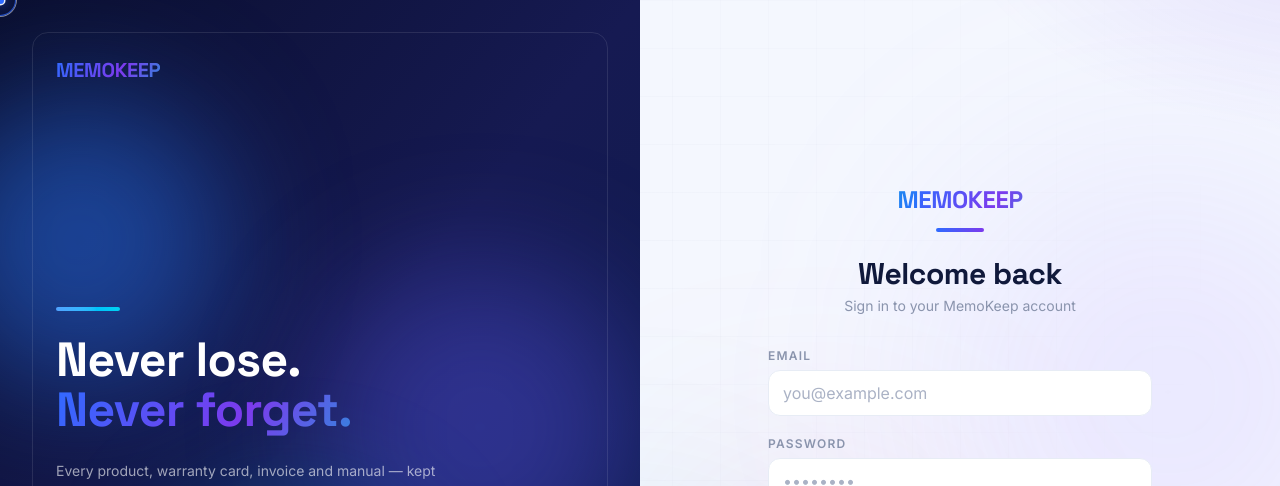
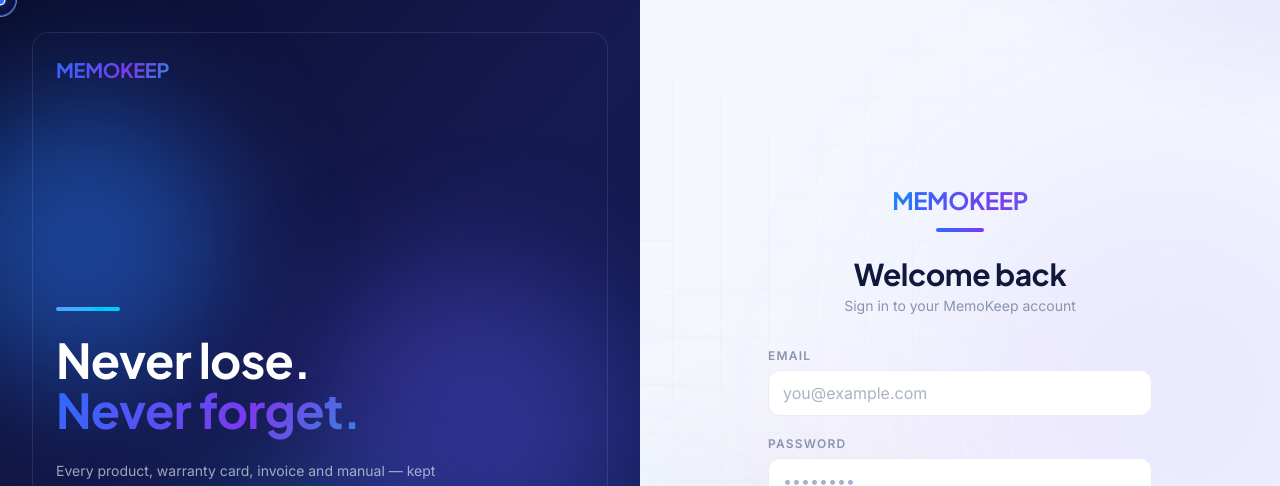
Before and after one commit to hiteshshee/memokeep, a React (Vite) app in the folder frontend/: page /login in a window 1280 px wide. Shown: the top 486 px of the page. Built offline with nearby package versions, Linux system fonts and the light colour scheme; no server answers.

Commit message:
style: switch heading font to Plus Jakarta Sans

```diff
--- a/frontend/index.html
+++ b/frontend/index.html
@@ -8,7 +8,7 @@
     <link rel="preconnect" href="https://fonts.googleapis.com" />
     <link rel="preconnect" href="https://fonts.gstatic.com" crossorigin />
     <link
-      href="https://fonts.googleapis.com/css2?family=Space+Grotesk:wght@500;600;700&family=Inter:wght@400;500;600;700&display=swap"
+      href="https://fonts.googleapis.com/css2?family=Plus+Jakarta+Sans:wght@500;600;700;800&family=Inter:wght@400;500;600;700&display=swap"
       rel="stylesheet"
     />
     <title>MemoKeep — Never Lose. Never Forget.</title>
--- a/frontend/src/index.css
+++ b/frontend/src/index.css
@@ -9,7 +9,7 @@
    Soft shadows · 20px radius · magnetic buttons · scroll reveals
    =================================================================== */
 @theme {
-  --font-display: 'Space Grotesk', ui-sans-serif, system-ui, sans-serif;
+  --font-display: 'Plus Jakarta Sans', ui-sans-serif, system-ui, sans-serif;
   --font-sans: 'Inter', ui-sans-serif, system-ui, -apple-system, 'Segoe UI', Roboto, sans-serif;
 
   /* Surfaces — light defaults */
```
